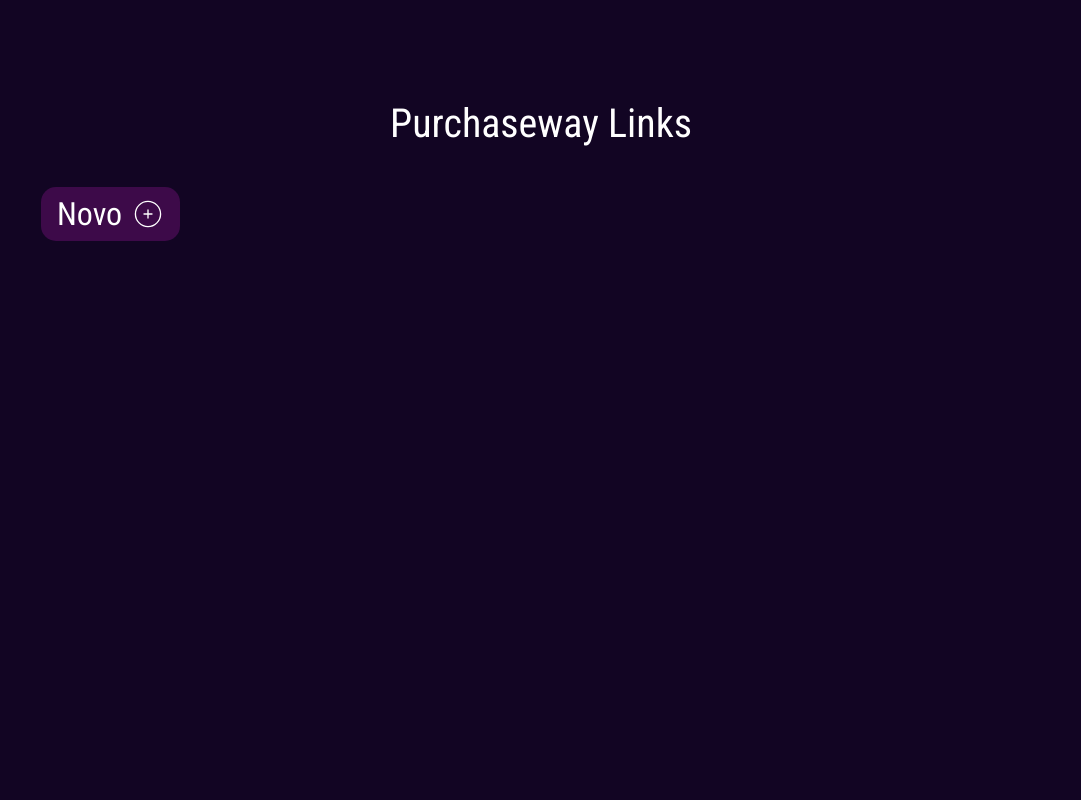
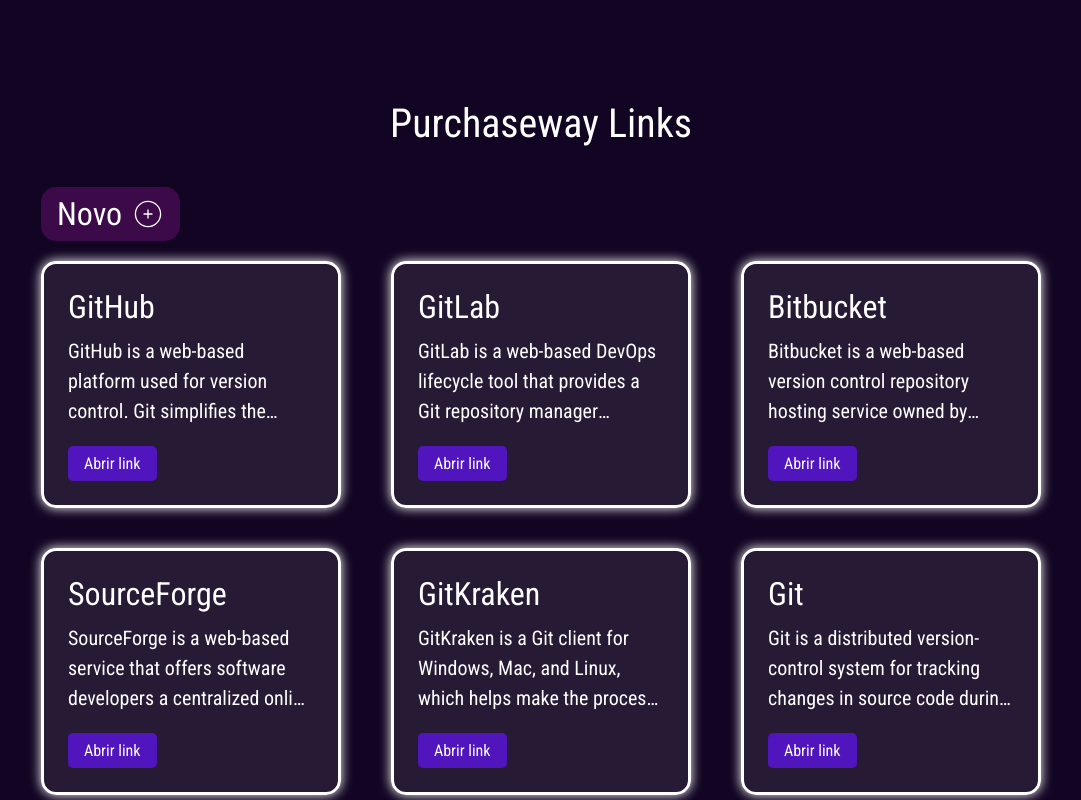
Before and after one commit to KevinWillyan456/purchaseway-links, a React (Vite) app: page / in a window 1280 px wide. Shown: the whole page, without its empty margins (99-1180 px from the left). Built offline with nearby package versions, Linux system fonts and the light colour scheme.

Commit message:
feat: criação dos componentes de card

```diff
--- /dev/null
+++ b/src/components/Card.css
@@ -0,0 +1,45 @@
+.card {
+    width: 300px;
+    min-height: 200px;
+    border-radius: 15px;
+    border: 3px solid var(--color-white);
+    background: #d9d9d91a;
+    box-shadow: 0px 0px 12px 0px var(--color-white);
+    padding: 24px;
+    overflow: hidden;
+}
+.card .card-title {
+    max-width: calc(100% - 36px);
+    font-size: 32px;
+    color: var(--color-white);
+    font-size: 32px;
+    margin-bottom: 10px;
+    overflow: hidden;
+    text-overflow: ellipsis;
+    white-space: nowrap;
+}
+.card .card-body {
+    display: -webkit-box;
+    -webkit-box-orient: vertical;
+    overflow: hidden;
+    text-overflow: ellipsis;
+    -webkit-line-clamp: 3;
+    line-height: 1.5em;
+    max-height: calc(1.5em * 3);
+    color: var(--color-white);
+    height: 90px;
+    font-size: 20px;
+}
+.card .card-url {
+    display: flex;
+    justify-content: space-between;
+    align-items: center;
+    margin-top: 20px;
+}
+.card .card-url a {
+    color: var(--color-white);
+    font-size: 16px;
+    background: var(--primary-blue);
+    padding: 8px 16px;
+    border-radius: 5px;
+}
--- a/src/components/Card.tsx
+++ b/src/components/Card.tsx
@@ -1,5 +1,25 @@
-function Card() {
-    return <></>
+import './Card.css'
+
+interface CardProps {
+    title: string
+    body: string
+    url: string
+}
+
+function Card({ title, body, url }: CardProps) {
+    return (
+        <article className="card">
+            <div className="card-title">{title}</div>
+            <div className="card-body">
+                <p>{body}</p>
+            </div>
+            <div className="card-url">
+                <a href={url} target="_blank" rel="noreferrer">
+                    Abrir link
+                </a>
+            </div>
+        </article>
+    )
 }
 
 export default Card
--- a/src/components/Main.css
+++ b/src/components/Main.css
@@ -11,3 +11,11 @@
     padding-top: 100px;
     padding-bottom: 40px;
 }
+.container-cards {
+    margin-top: 20px;
+    margin-bottom: 40px;
+    display: flex;
+    justify-content: space-between;
+    flex-wrap: wrap;
+    gap: 40px;
+}
--- a/src/components/Main.tsx
+++ b/src/components/Main.tsx
@@ -1,13 +1,50 @@
 import Button from './Button'
 import Card from './Card'
 import './Main.css'
+
+const mockData = [
+    {
+        title: 'GitHub',
+        body: `GitHub is a web-based platform used for version control. Git simplifies the process of working with other people and makes it easy to collaborate on projects. Team members can work on files and easily merge their changes in with the master branch of the project.`,
+        url: 'https://github.com',
+    },
+    {
+        title: 'GitLab',
+        body: `GitLab is a web-based DevOps lifecycle tool that provides a Git repository manager providing wiki, issue-tracking and CI/CD pipeline features, using an open-source license, developed by GitLab Inc.`,
+        url: 'https://gitlab.com',
+    },
+    {
+        title: 'Bitbucket',
+        body: `Bitbucket is a web-based version control repository hosting service owned by Atlassian, for source code and development projects that use either Mercurial or Git revision control systems.`,
+        url: 'https://bitbucket.org',
+    },
+    {
+        title: 'SourceForge',
+        body: `SourceForge is a web-based service that offers software developers a centralized online location to control and manage free and open-source software projects.`,
+        url: 'https://sourceforge.net',
+    },
+    {
+        title: 'GitKraken',
+        body: `GitKraken is a Git client for Windows, Mac, and Linux, which helps make the process of working with Git easier and more visual. It has a beautiful UI, and is feature-rich.`,
+        url: 'https://www.gitkraken.com',
+    },
+    {
+        title: 'Git',
+        body: `Git is a distributed version-control system for tracking changes in source code during software development. It is designed for coordinating work among programmers, but it can be used to track changes in any set of files.`,
+        url: 'https://git-scm.com',
+    },
+]
 
 function Main() {
     return (
         <section className="main">
             <div className="title">Purchaseway Links</div>
             <Button text="Novo" icon="plus" />
-            <Card />
+            <section className="container-cards">
+                {mockData.map((data) => (
+                    <Card title={data.title} body={data.body} url={data.url} />
+                ))}
+            </section>
         </section>
     )
 }
--- a/src/index.css
+++ b/src/index.css
@@ -16,4 +16,9 @@
 body {
     background: var(--darker-blue, #120523);
     min-height: 100vh;
+    color: var(--color-white);
 }
+a {
+    text-decoration: none;
+    color: var(--color-white);
+}
```
